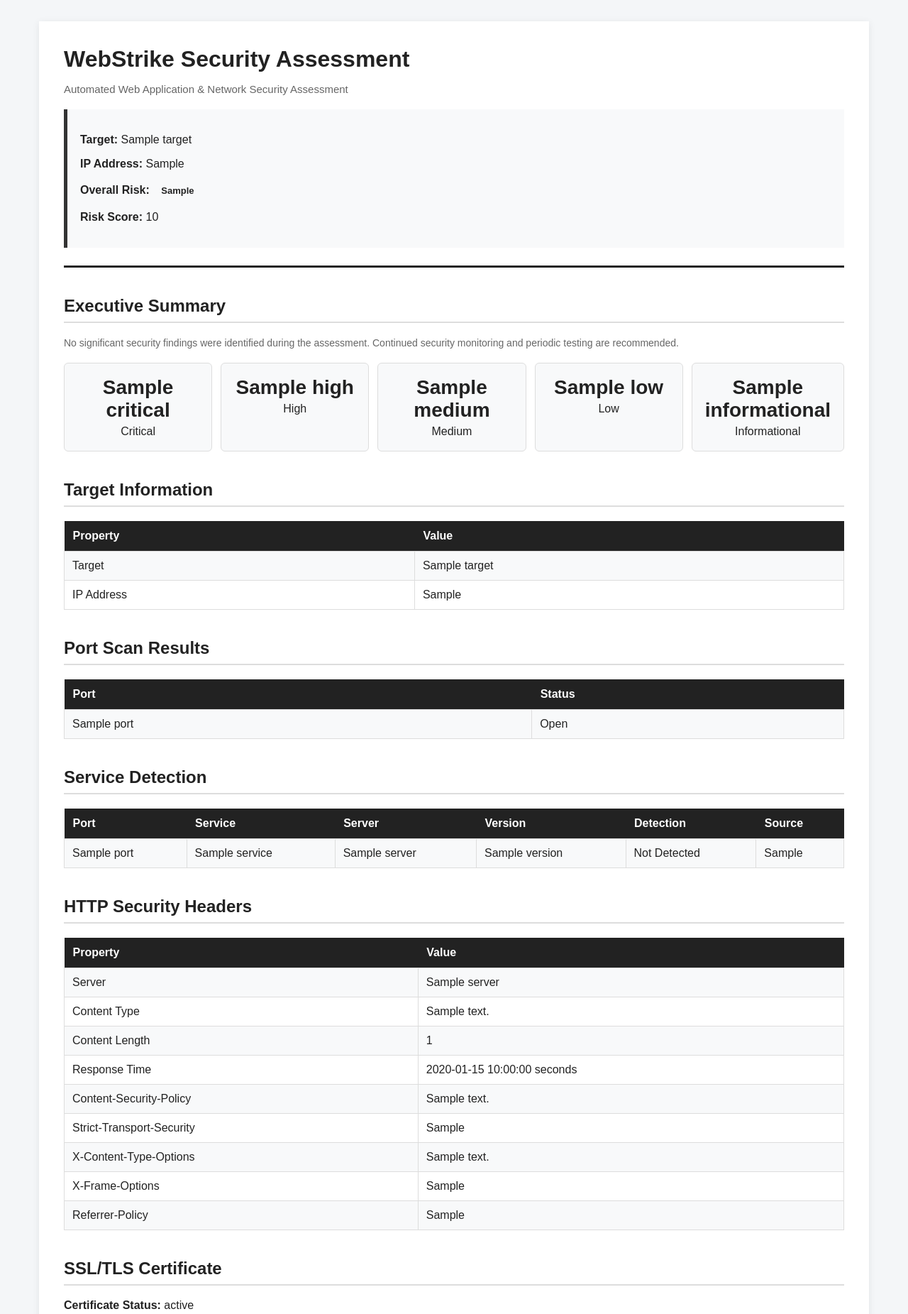
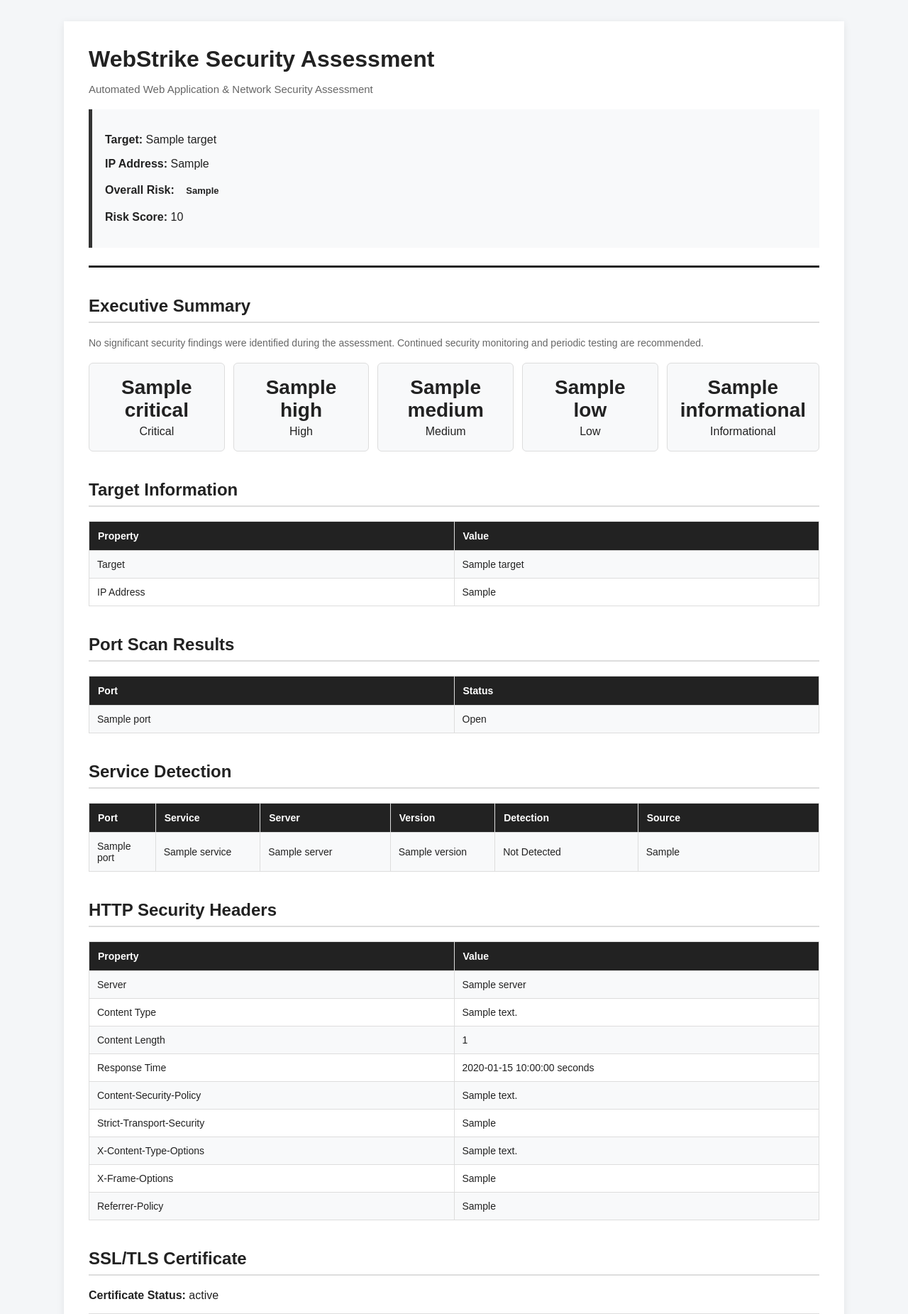
Before and after one commit to Jiza2000/WebStrike, a Flask app: template templates/report.html in a window 1280 px wide. Shown: the top 1851 px of the page at 71% size. Run offline with Flask 3, Linux system fonts and the light colour scheme; the template is opened without the code that fills it: most values are stand-ins (such as "Sample title", 1, 10 or a date in 2020).

Commit message:
Fix service detection table layout

```diff
--- a/templates/report.html
+++ b/templates/report.html
@@ -12,7 +12,9 @@
         }
 
         .container {
+            width: 100%;
             max-width: 1100px;
+            box-sizing: border-box;
             margin: auto;
             background: white;
             padding: 35px;
@@ -80,11 +82,49 @@
             margin-top: 25px;
         }
 
-        table {
-            width: 100%;
-            border-collapse: collapse;
-            margin-top: 15px;
-        }
+    table {
+    width: 100%;
+    table-layout: fixed;
+    border-collapse: collapse;
+    margin-top: 15px;
+}
+th,
+td {
+    padding: 8px;
+    border: 1px solid #ddd;
+    overflow-wrap: anywhere;
+    word-break: break-word;
+    font-size: 14px;
+}
+.service-detection-table th:nth-child(1),
+.service-detection-table td:nth-child(1) {
+    width: 8%;
+}
+
+.service-detection-table th:nth-child(2),
+.service-detection-table td:nth-child(2) {
+    width: 14%;
+}
+
+.service-detection-table th:nth-child(3),
+.service-detection-table td:nth-child(3) {
+    width: 18%;
+}
+
+.service-detection-table th:nth-child(4),
+.service-detection-table td:nth-child(4) {
+    width: 14%;
+}
+
+.service-detection-table th:nth-child(5),
+.service-detection-table td:nth-child(5) {
+    width: 20%;
+}
+
+.service-detection-table th:nth-child(6),
+.service-detection-table td:nth-child(6) {
+    width: 26%;
+}
 
         th {
             background: #222;
@@ -359,7 +399,7 @@
 
 <h2>Service Detection</h2>
 
-<table>
+<table class="service-detection-table">
 
     <tr>
         <th>Port</th>
```
